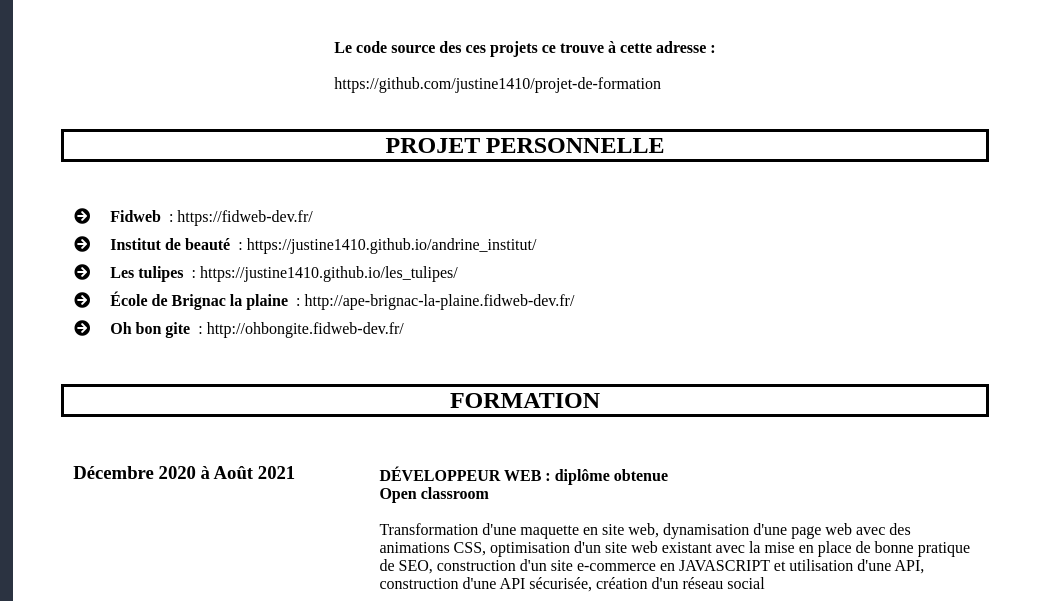
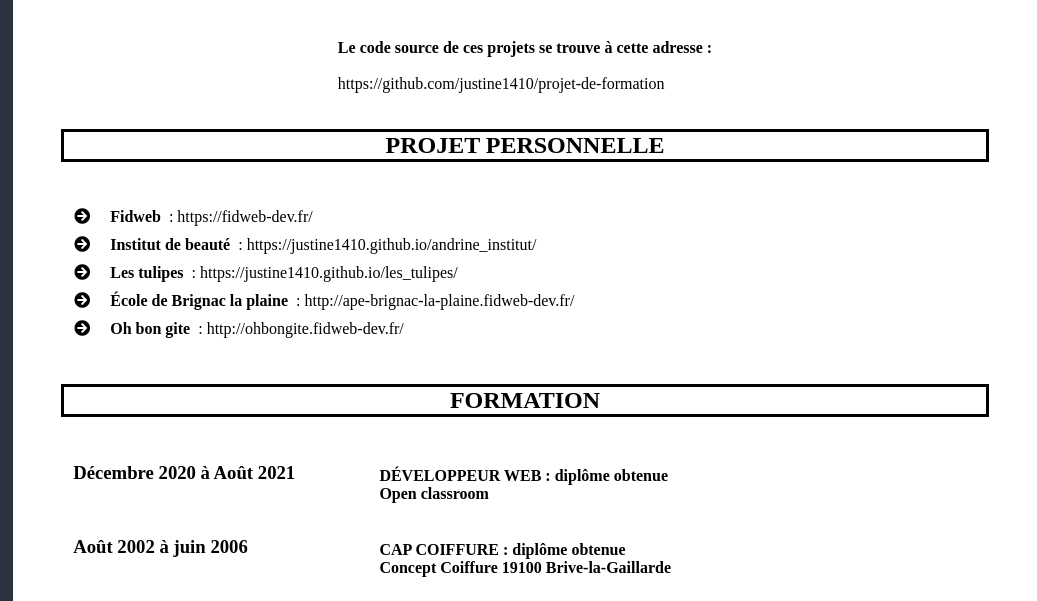
Before and after one commit to justine1410/cv, a website: page index.html in a window 1280 px wide. Shown: the part 359-960 px from the top of the page, 243-1280 px from the left. Drawn offline with Linux system fonts and the light colour scheme.

Commit message:
modif formation

```diff
--- a/index.html
+++ b/index.html
@@ -226,7 +226,7 @@
             </ul>
 
             <p>
-               <b>Le code source des ces projets ce trouve à cette adresse :</b>  <br/><br/>
+               <b>Le code source de ces projets se trouve à cette adresse :</b>  <br/><br/>
                 https://github.com/justine1410/projet-de-formation
             </p>
 
@@ -273,8 +273,6 @@
                         <p>
                             <b> DÉVELOPPEUR WEB : diplôme obtenue </b><br/>
                             <b> Open classroom </b> <br/> <br/>
-                            Transformation d'une maquette en site web, dynamisation d'une page web avec des animations CSS, optimisation d'un site web existant avec la mise en place
-                            de bonne pratique de SEO, construction d'un site e-commerce en JAVASCRIPT et utilisation d'une API, construction d'une API sécurisée, création d'un réseau social
                         </p>
 
                     </div>
```
